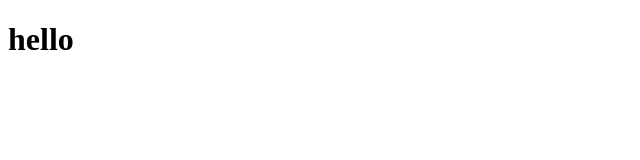
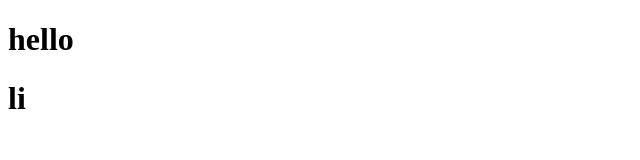
Before and after one commit to ernestlishun/flask_project, a plain HTML site: page static/index.html in a window 1280 px wide. Shown: the full height of the page, 0-640 px from the left. Drawn offline with Linux system fonts and the light colour scheme.

Commit message:
添加<h1>li<h1>

```diff
--- a/static/index.html
+++ b/static/index.html
@@ -6,5 +6,6 @@
 </head>
 <body>
     <h1>hello </h1>
+    <h1>li<h1>
 </body>
 </html>
```
